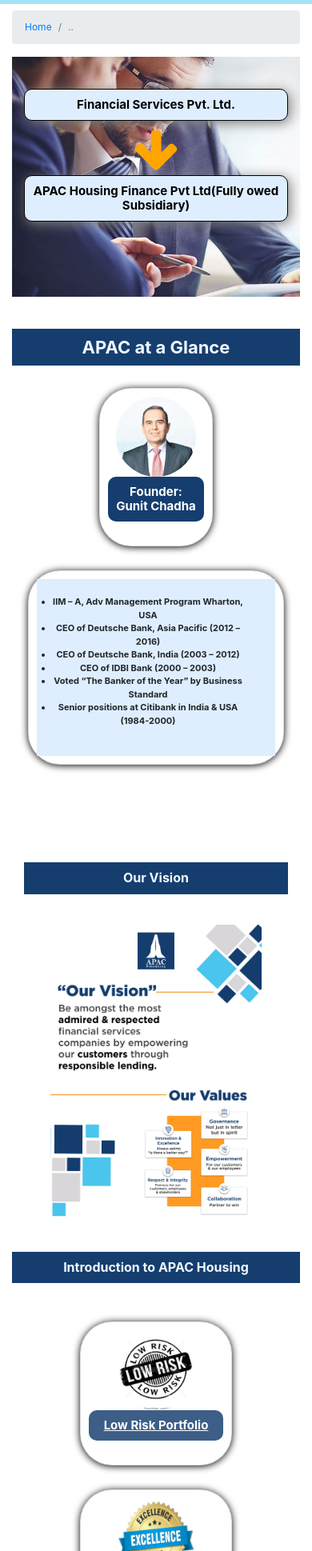
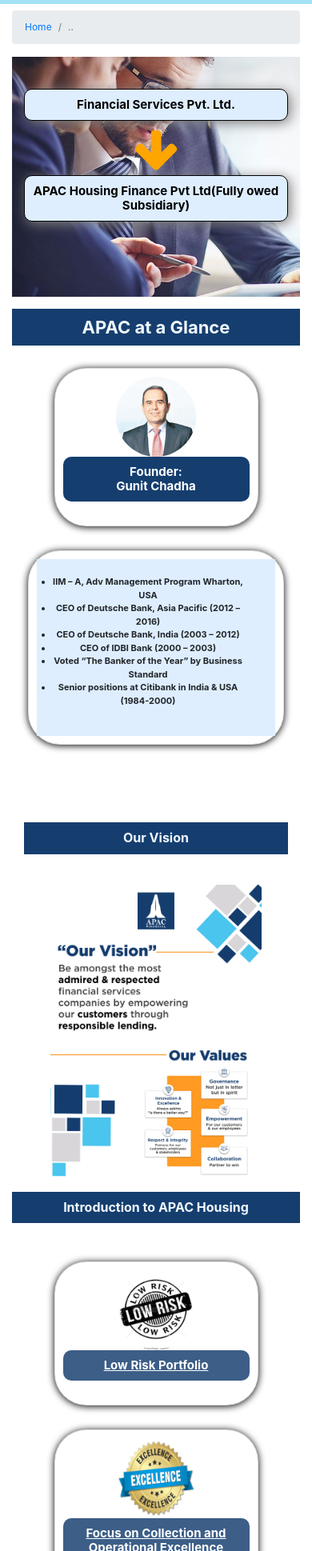
Before and after one commit to shantanu61000/apachfc, a website: page index.html in a window 390 px wide. Shown: the part 61-2000 px from the top of the page at 80% size. Drawn offline with nearby package versions, Linux system fonts and the light colour scheme.

Commit message:
24 april

```diff
--- a/css/style.css
+++ b/css/style.css
@@ -119,7 +119,7 @@
 }
 
 #intro,#vision,#apacHousing{
-    padding-top:40px;
+    padding-top:15px;
     overflow-x: hidden;
 }
 #intro #intro-heading , #vision h1, #apacHousing h1 ,#societalimpact h3 {
--- a/index.html
+++ b/index.html
@@ -81,7 +81,7 @@
 
                 <div class="row justify-content-center align-items-center">
 
-                    <div class="col-auto  " style="padding-top:10px;" id="">
+                    <div class="col-10 col-sm-auto  " style="padding-top:10px;" id="">
                         <div class="card">
                             <div class="card-img-top"> <img src="img/founder_apac.jpg" alt="Founder Gunit Chadha"> </div>
                            <div class="card-title text-center"><h3 >Founder: <br>  Gunit Chadha</h3></div>
@@ -111,9 +111,7 @@
                 </div>
 
 
-                <div class="row founder">
 
-                </div>
 
 
               <!---<div class="row" style="padding-top: 30px;">
@@ -182,7 +180,7 @@
                     <h1 class="text-center container"> Introduction to APAC Housing</h1>
 
                     <div class="row justify-content-center" style="padding-top: 20px;">
-                        <div class="col-8 col-sm-3" style="padding-top: 10px;">
+                        <div class="col-10 col-sm-3" style="padding-top: 10px;">
                             <div class="card">
                                 <div class="card-img-top"> <img src="img/risk.jpg" alt="Low Risk"></div>
                                 <div class="card-title text-center d" ><h3 class="blink" id="cardtitle" data-toggle="collapse" data-target="#card1data" type="button"><u>Low Risk Portfolio</u></h3></div>
@@ -197,7 +195,7 @@
                             </div>
                         </div>
 
-                        <div class="col-8 col-sm-3" style="padding-top: 10px;">
+                        <div class="col-10 col-sm-3" style="padding-top: 10px;">
                             <div class="card">
                                 <div class="card-img-top"> <img src="img/excellence.jpg" alt="Low Risk"></div>
                                 <div class="card-title text-center"><h3  class="blink" id="cardtitle" data-toggle="collapse" data-target="#card2data" type="button"><u>Focus on Collection and Operational Excellence</u></h3></div>
@@ -213,7 +211,7 @@
                             </div>
                         </div>
 
-                        <div class="col-8 col-sm-3" style="padding-top: 10px;">
+                        <div class="col-10 col-sm-3" style="padding-top: 10px;">
                             <div class="card">
                                 <div class="card-img-top"> <img src="img/house.jpg" alt="Affordable Housing"></div>
                                 <div class="card-title text-center"><h3   class="blink" id="cardtitle" data-toggle="collapse" data-target="#card3data" type="button"><u>Affordable Housing</u></h3></div>
```
Also changed, not shown: img/slider/slider1.jpg (deleted), img/slider/slider2.jpeg (deleted), img/slider/slider3.jpeg (deleted), img/slider/slider4.jpg (deleted).
